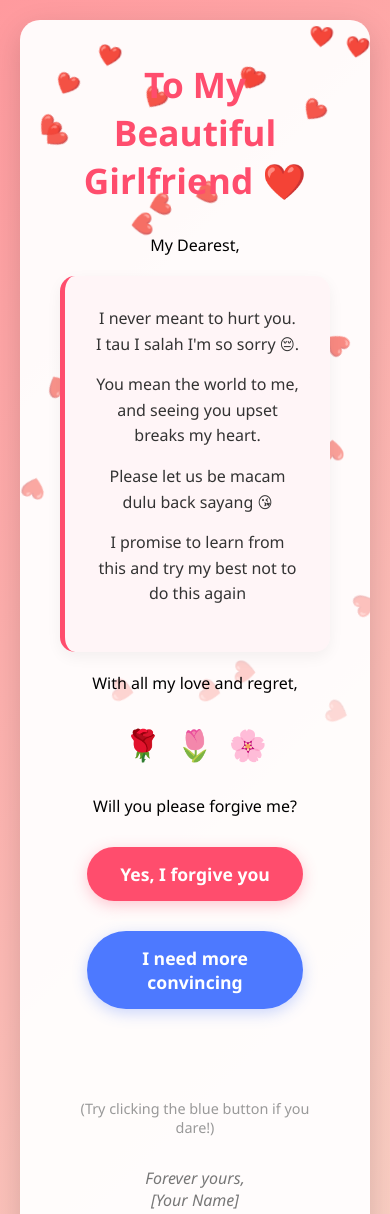
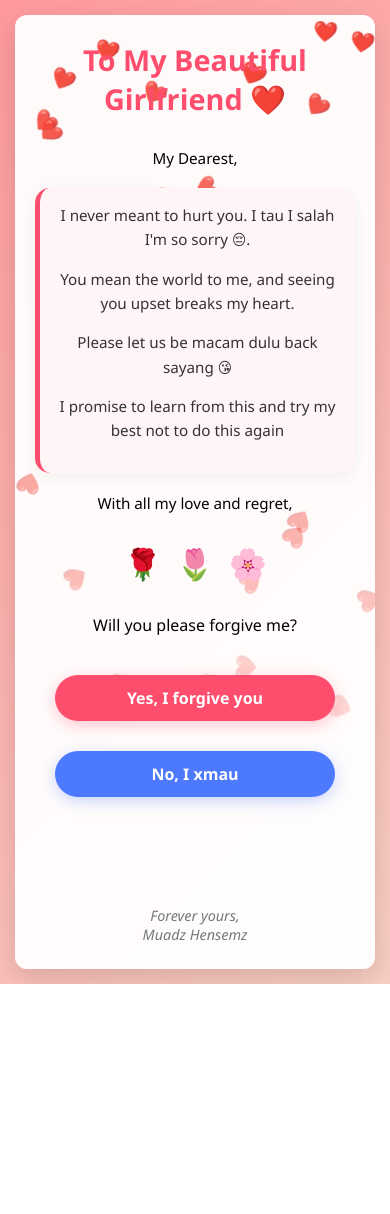
Before and after one commit to MuadzHaqeem2002/Sorry, a plain HTML site: page index.html in a window 390 px wide. Shown: the top 1214 px of the page. After the commit the page ends 984 px from the top, so only its background shows below. Drawn offline with Linux system fonts and the light colour scheme.

Commit message:
Responsive

```diff
--- a/index.html
+++ b/index.html
@@ -19,7 +19,7 @@
             justify-content: center;
             align-items: center;
             padding: 20px;
-            overflow: hidden;
+            overflow-x: hidden;
         }
 
         .container {
@@ -186,9 +186,38 @@
             z-index: 2;
         }
 
+        /* Responsive design improvements */
+        @media (max-width: 768px) {
+            .container {
+                padding: 30px 25px;
+                border-radius: 15px;
+            }
+
+            h1 {
+                font-size: 2.3rem;
+                margin-bottom: 20px;
+            }
+
+            .apology-text {
+                padding: 20px;
+            }
+
+            .apology-text p {
+                font-size: 1.1rem;
+            }
+
+            .flowers {
+                gap: 20px;
+            }
+
+            .flower {
+                font-size: 35px;
+            }
+        }
+
         @media (max-width: 600px) {
             h1 {
-                font-size: 2.2rem;
+                font-size: 2rem;
             }
 
             .apology-text p {
@@ -198,10 +227,12 @@
             .button-container {
                 flex-direction: column;
                 align-items: center;
+                min-height: 140px;
             }
 
             button {
-                width: 80%;
+                width: 100%;
+                max-width: 280px;
             }
 
             .flowers {
@@ -216,6 +247,71 @@
                 position: relative;
                 margin-top: 10px;
             }
+
+            .response {
+                font-size: 1.3rem;
+            }
+        }
+
+        @media (max-width: 480px) {
+            body {
+                padding: 15px;
+            }
+
+            .container {
+                padding: 25px 20px;
+                border-radius: 12px;
+            }
+
+            h1 {
+                font-size: 1.8rem;
+            }
+
+            .apology-text {
+                padding: 15px;
+            }
+
+            .message-container p {
+                font-size: 0.95rem;
+            }
+
+            button {
+                padding: 12px 25px;
+                font-size: 1rem;
+            }
+
+            .response {
+                font-size: 1.2rem;
+            }
+
+            .signature {
+                font-size: 0.9rem;
+            }
+        }
+
+        @media (max-width: 360px) {
+            h1 {
+                font-size: 1.6rem;
+            }
+
+            .flowers {
+                gap: 10px;
+            }
+
+            .flower {
+                font-size: 25px;
+            }
+
+            button {
+                padding: 10px 20px;
+                font-size: 0.95rem;
+            }
+        }
+
+        /* Prevent text size adjustment on orientation change */
+        html {
+            -webkit-text-size-adjust: 100%;
+            text-size-adjust: 100%;
         }
     </style>
 </head>
@@ -248,16 +344,16 @@
 
         <div class="button-container">
             <button id="forgive-btn">Yes, I forgive you</button>
-            <button id="more-btn">I need more convincing</button>
+            <button id="more-btn">No, I xmau</button>
         </div>
 
         <div class="response" id="response"></div>
 
-        <div class="instructions" id="instructions">(Try clicking the blue button if you dare!)</div>
+        <!-- <div class="instructions" id="instructions">(Try clicking the blue button if you dare!)</div> -->
 
         <div class="signature">
             <p>Forever yours,</p>
-            <p>[Your Name]</p>
+            <p>Muadz Hensemz</p>
         </div>
     </div>
 
@@ -286,6 +382,7 @@
 
         // Track button movement attempts
         let moveCount = 0;
+        const maxAttempts = 20; // Number of attempts before button disappears
 
         // Handle button movements
         function moveButton() {
@@ -311,23 +408,34 @@
             moreBtn.style.top = `${randomY}px`;
 
             // Change messages based on attempts
-            if (moveCount === 7) {
-                response.innerHTML = "Janganla merajukk ii dah sayang😜😜";
-            } else if (moveCount === 9) {
-                response.innerHTML = "Okay okay I mintak maaf 🥺🥺";
-            } else if (moveCount === 12) {
-                response.innerHTML = "You betoll ii marah ni 😭😭";
-            } else if (moveCount === 15) {
-                response.innerHTML = "Dah ii la merajuk baby nanti cepat tua 😱😱";
-            } else if (moveCount === 15) {
-                response.innerHTML = "I belanja u makan okay 😉😉";
-            }
+            // if (moveCount === 7) {
+            //     response.innerHTML = "Janganla merajukk ii dah sayang😜😜";
+            // } else if (moveCount === 9) {
+            //     response.innerHTML = "Okay okay I mintak maaf 🥺🥺";
+            // } else if (moveCount === 12) {
+            //     response.innerHTML = "You betoll ii marah ni 😭😭";
+            // } else if (moveCount === 15) {
+            //     response.innerHTML = "Dah ii la merajuk baby nanti cepat tua 😱😱";
+            // } else if (moveCount === 18) {
+            //     response.innerHTML = "Baby kena tekan jugak button atas 😉😉";
+            // }
 
             // Make the button smaller after many attempts
             if (moveCount > 10) {
                 const newSize = 15 - moveCount/2;
                 moreBtn.style.fontSize = `${newSize > 10 ? newSize : 10}px`;
                 moreBtn.style.padding = `${newSize > 10 ? newSize/2 : 5}px ${newSize > 10 ? newSize : 10}px`;
+            }
+
+            // Make the button disappear after max attempts
+            if (moveCount >= maxAttempts) {
+                moreBtn.style.display = 'none';
+
+
+                // Show the alert message
+                setTimeout(function() {
+                    alert("Kena maafkan jugak");
+                }, 500);
             }
         }
 
@@ -393,6 +501,20 @@
                 moreBtn.style.position = 'absolute';
             }
         };
+
+        // Handle window resize
+        window.addEventListener('resize', function() {
+            // Reset button position on resize
+            if (window.innerWidth <= 600) {
+                moreBtn.style.position = 'relative';
+                moreBtn.style.left = '0';
+                moreBtn.style.top = '0';
+                moreBtn.style.fontSize = '1.1rem';
+                moreBtn.style.padding = '15px 30px';
+            } else {
+                moreBtn.style.position = 'absolute';
+            }
+        });
     </script>
 </body>
 </html>
```
